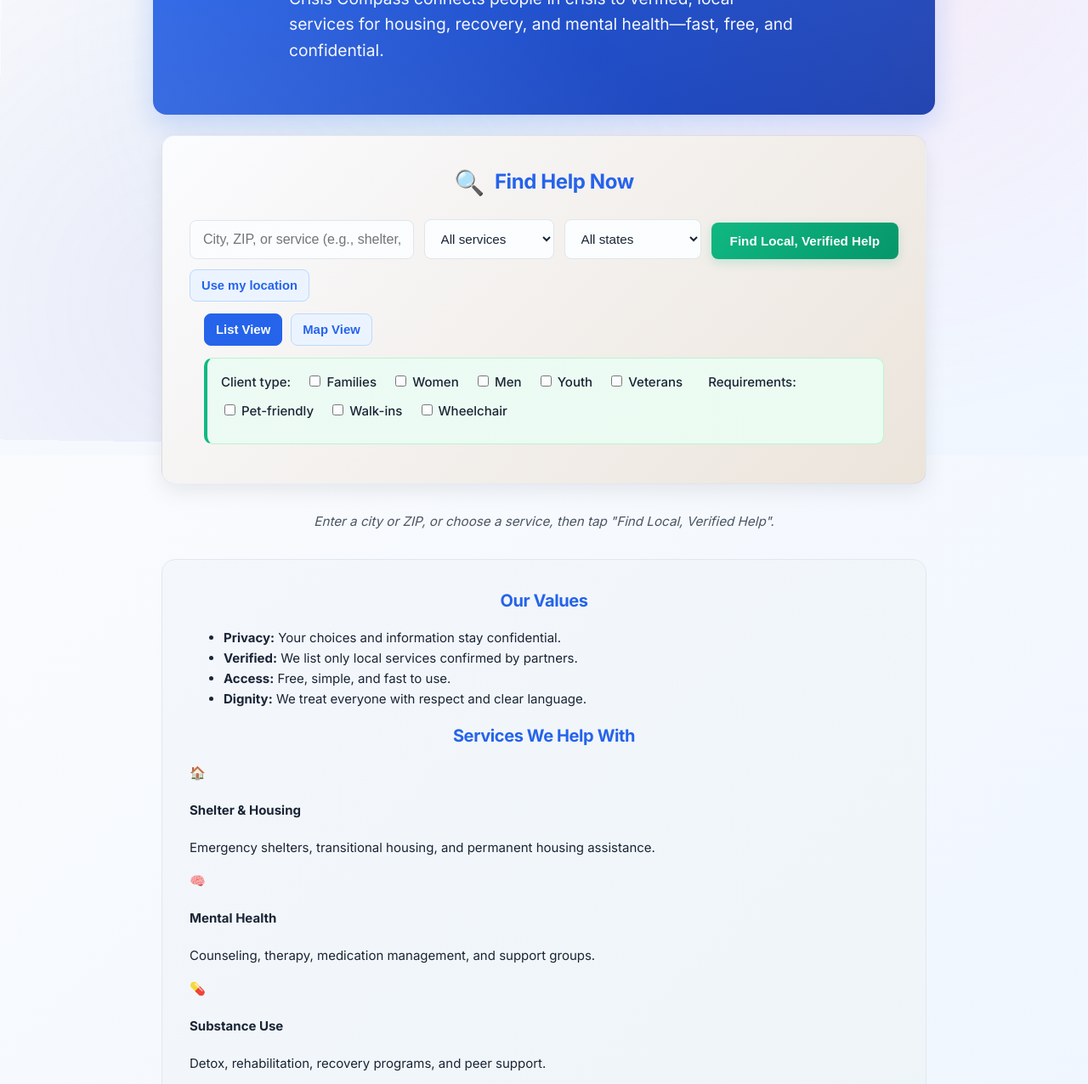
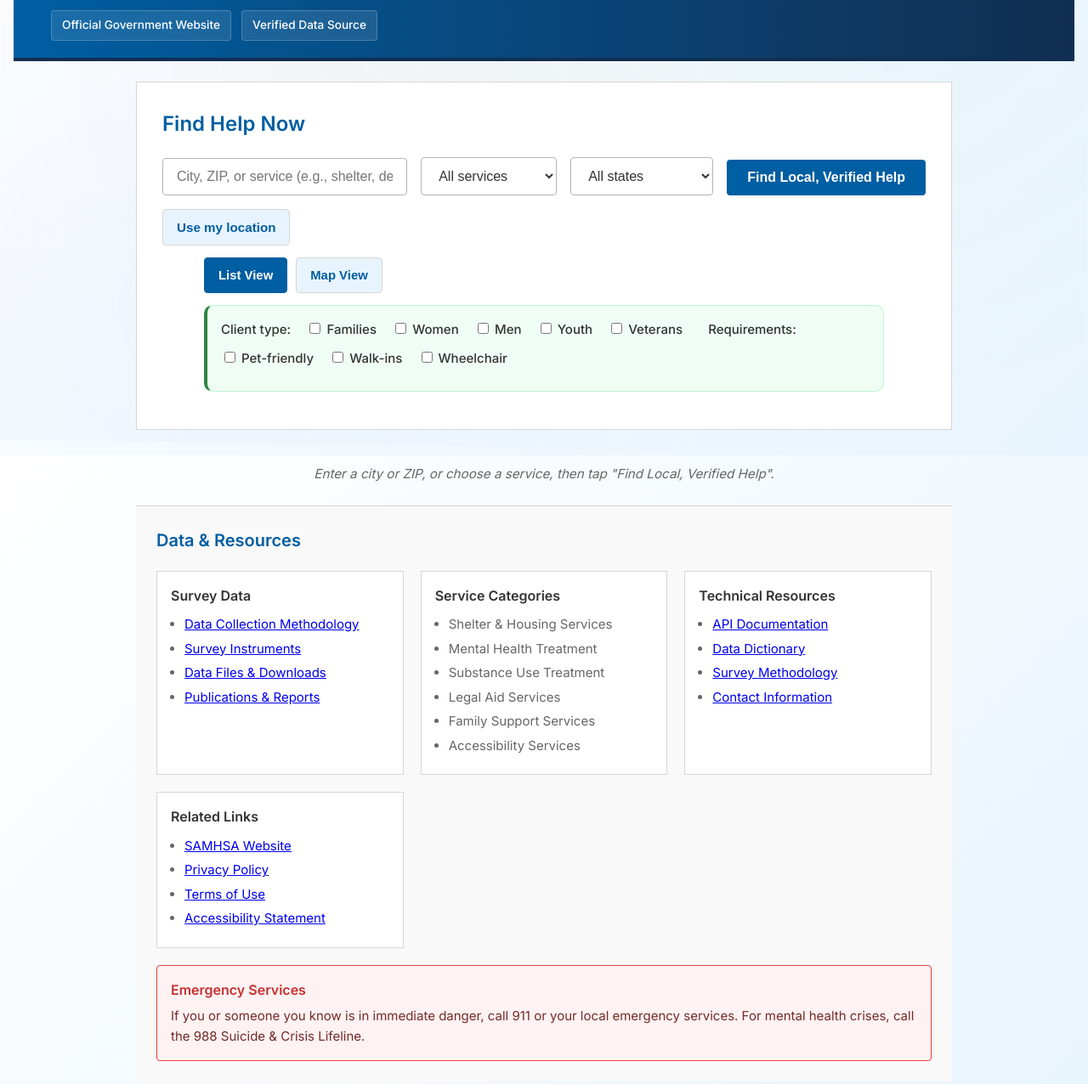
Before and after one commit to Aakash-Srinivasan02/Crisis_Compass, a website: page index.html in a window 1280 px wide. Shown: the part 264-1540 px from the top of the page at 85% size. Drawn offline with Linux system fonts and the light colour scheme.

Commit message:
Update project files: backend resources, frontend scripts, styles, and tests

```diff
--- a/index.html
+++ b/index.html
@@ -36,8 +36,19 @@
   </div>
 
   <header class="site-header">
-    <h1>Crisis Compass</h1>
-    <p class="mission">Crisis Compass connects people in crisis to verified, local services for housing, recovery, and mental health—fast, free, and confidential.</p>
+    <div class="header-content">
+      <div class="logo-section">
+        <span class="logo-icon">🏛️</span>
+        <div>
+          <h1>U.S. Department of Health & Human Services</h1>
+          <p class="mission">Substance Abuse and Mental Health Services Administration</p>
+        </div>
+      </div>
+      <div class="trust-indicators">
+        <span class="trust-badge">Official Government Website</span>
+        <span class="trust-badge">Verified Data Source</span>
+      </div>
+    </div>
   </header>
 
   <main>
@@ -46,7 +57,7 @@
       <form id="searchForm" onsubmit="return false;" class="form-simple">
         <label for="query" class="sr-only" data-i18n="search_label">Search by city, zip, or service</label>
         <input id="query" name="query" data-i18n-placeholder="search_placeholder" placeholder="City, ZIP, or service (e.g., shelter, detox)" autocomplete="off">
-        <select id="filter" onchange="doSearch(false)">
+        <select id="filter" onchange="if (!document.getElementById('mapViewBtn').classList.contains('active')) doSearch(false)">
           <option value="">All services</option>
           <option value="shelter">Shelter</option>
           <option value="housing">Housing</option>
@@ -54,7 +65,7 @@
           <option value="substance">Substance use</option>
           <option value="legal">Legal aid</option>
         </select>
-        <select id="stateFilter" onchange="doSearch(false)">
+        <select id="stateFilter" onchange="if (!document.getElementById('mapViewBtn').classList.contains('active')) doSearch(false)">
           <option value="">All states</option>
           <option value="AL">Alabama</option>
           <option value="AK">Alaska</option>
@@ -136,48 +147,51 @@
     </section>
 
     <section class="info">
-      <h3>Our Values</h3>
-      <ul>
-        <li><strong>Privacy:</strong> Your choices and information stay confidential.</li>
-        <li><strong>Verified:</strong> We list only local services confirmed by partners.</li>
-        <li><strong>Access:</strong> Free, simple, and fast to use.</li>
-        <li><strong>Dignity:</strong> We treat everyone with respect and clear language.</li>
-      </ul>
-      <h3>Services We Help With</h3>
-      <div class="service-grid">
-        <div class="service-item">
-          <div class="service-icon">🏠</div>
-          <h4>Shelter & Housing</h4>
-          <p>Emergency shelters, transitional housing, and permanent housing assistance.</p>
+      <h3>Data & Resources</h3>
+      <div class="info-grid">
+        <div class="info-section">
+          <h4>Survey Data</h4>
+          <ul>
+            <li><a href="#data-collection">Data Collection Methodology</a></li>
+            <li><a href="#survey-instruments">Survey Instruments</a></li>
+            <li><a href="#data-files">Data Files & Downloads</a></li>
+            <li><a href="#publications">Publications & Reports</a></li>
+          </ul>
         </div>
-        <div class="service-item">
-          <div class="service-icon">🧠</div>
-          <h4>Mental Health</h4>
-          <p>Counseling, therapy, medication management, and support groups.</p>
+        <div class="info-section">
+          <h4>Service Categories</h4>
+          <ul>
+            <li>Shelter & Housing Services</li>
+            <li>Mental Health Treatment</li>
+            <li>Substance Use Treatment</li>
+            <li>Legal Aid Services</li>
+            <li>Family Support Services</li>
+            <li>Accessibility Services</li>
+          </ul>
         </div>
-        <div class="service-item">
-          <div class="service-icon">💊</div>
-          <h4>Substance Use</h4>
-          <p>Detox, rehabilitation, recovery programs, and peer support.</p>
+        <div class="info-section">
+          <h4>Technical Resources</h4>
+          <ul>
+            <li><a href="#api-documentation">API Documentation</a></li>
+            <li><a href="#data-dictionary">Data Dictionary</a></li>
+            <li><a href="#methodology">Survey Methodology</a></li>
+            <li><a href="#contact">Contact Information</a></li>
+          </ul>
         </div>
-        <div class="service-item">
-          <div class="service-icon">⚖️</div>
-          <h4>Legal Aid</h4>
-          <p>Legal assistance, advocacy, and protection services.</p>
-        </div>
-        <div class="service-item">
-          <div class="service-icon">👨‍👩‍👧‍👦</div>
-          <h4>Family Support</h4>
-          <p>Services for families, youth, veterans, and specific client groups.</p>
-        </div>
-        <div class="service-item">
-          <div class="service-icon">♿</div>
-          <h4>Accessibility</h4>
-          <p>Wheelchair accessible, pet-friendly, walk-in services, and more.</p>
+        <div class="info-section">
+          <h4>Related Links</h4>
+          <ul>
+            <li><a href="https://www.samhsa.gov" target="_blank">SAMHSA Website</a></li>
+            <li><a href="#privacy">Privacy Policy</a></li>
+            <li><a href="#terms">Terms of Use</a></li>
+            <li><a href="#accessibility">Accessibility Statement</a></li>
+          </ul>
         </div>
       </div>
-      <h3>In an emergency</h3>
-      <p>If you or someone is in immediate danger call 911 or your local crisis line.</p>
+      <div class="emergency-notice">
+        <h4>Emergency Services</h4>
+        <p>If you or someone you know is in immediate danger, call 911 or your local emergency services. For mental health crises, call the 988 Suicide & Crisis Lifeline.</p>
+      </div>
     </section>
   </main>
 
--- a/scripts.js
+++ b/scripts.js
@@ -345,7 +345,7 @@
 document.addEventListener('DOMContentLoaded', async ()=>{
   // Set up search input
   const q = document.getElementById('query');
-  q.addEventListener('keydown', (e)=>{ if(e.key==='Enter'){ doSearch(true); e.preventDefault(); } });
+  q.addEventListener('keydown', async (e)=>{ if(e.key==='Enter'){ await doSearch(true); e.preventDefault(); } });
 
   // Load low-bandwidth preference
   if(localStorage.getItem('lowBandwidth')==='1') document.body.classList.add('low-bandwidth');
--- a/styles.css
+++ b/styles.css
@@ -1,46 +1,94 @@
-:root{--bg:#fafbfd;--text:#1a2332;--accent:#2563eb;--accent-2:#1e40af;--success:#10b981;--warm:#f59e0b;--gentle:#f0e5dd;--soft-blue:#eff6ff;--gray-600:#4b5563;--gray-200:#e5e7eb}
+:root{
+  --bg:#ffffff;
+  --text:#333333;
+  --text-secondary:#666666;
+  --accent:#005ea2;
+  --accent-2:#112e51;
+  --accent-light:#e8f4fd;
+  --success:#2e8540;
+  --success-light:#e7f4e4;
+  --warm:#fdb81e;
+  --warm-light:#fef2e4;
+  --gentle:#f9f9f9;
+  --soft-blue:#e8f4fd;
+  --gray-50:#f9f9f9;
+  --gray-100:#f1f1f1;
+  --gray-200:#e4e4e4;
+  --gray-300:#d6d6d6;
+  --gray-400:#b4b4b4;
+  --gray-500:#999999;
+  --gray-600:#666666;
+  --gray-700:#4d4d4d;
+  --gray-800:#333333;
+  --gray-900:#1a1a1a;
+  --shadow-sm:0 1px 2px 0 rgba(0, 0, 0, 0.05);
+  --shadow:0 1px 3px 0 rgba(0, 0, 0, 0.1), 0 1px 2px 0 rgba(0, 0, 0, 0.06);
+  --shadow-md:0 4px 6px -1px rgba(0, 0, 0, 0.1), 0 2px 4px -1px rgba(0, 0, 0, 0.06);
+  --shadow-lg:0 10px 15px -3px rgba(0, 0, 0, 0.1), 0 4px 6px -2px rgba(0, 0, 0, 0.05);
+  --shadow-xl:0 20px 25px -5px rgba(0, 0, 0, 0.1), 0 10px 10px -5px rgba(0, 0, 0, 0.04);
+  --border-radius:4px;
+  --border-radius-lg:6px;
+  --border-radius-xl:8px;
+}
 *{box-sizing:border-box}
 html,body{height:100%;margin:0;font-family:'Inter',-apple-system,BlinkMacSystemFont,'Segoe UI',Roboto,'Helvetica Neue',Arial,sans-serif;-webkit-font-smoothing:antialiased;-moz-osx-font-smoothing:grayscale}
-body{background:linear-gradient(135deg, var(--bg) 0%, var(--soft-blue) 100%);color:var(--text);line-height:1.6;padding:16px;font-size:15px;position:relative;overflow-x:hidden}
-body::before{content:'';position:fixed;top:0;left:0;width:100%;height:100%;background-image:radial-gradient(circle at 20% 80%, rgba(120, 119, 198, 0.1) 0%, transparent 50%),radial-gradient(circle at 80% 20%, rgba(255, 119, 198, 0.1) 0%, transparent 50%),radial-gradient(circle at 40% 40%, rgba(120, 219, 226, 0.1) 0%, transparent 50%);animation:float 20s ease-in-out infinite;pointer-events:none;z-index:-1}
+body{
+  background:linear-gradient(135deg, var(--bg) 0%, var(--soft-blue) 100%);
+  color:var(--text);
+  line-height:1.6;
+  padding:16px;
+  font-size:15px;
+  position:relative;
+  overflow-x:hidden;
+  font-weight:400;
+}
+body::before{
+  content:'';
+  position:fixed;
+  top:0;
+  left:0;
+  width:100%;
+  height:100%;
+  background-image:radial-gradient(circle at 20% 80%, rgba(29, 78, 216, 0.03) 0%, transparent 50%),radial-gradient(circle at 80% 20%, rgba(5, 150, 105, 0.03) 0%, transparent 50%),radial-gradient(circle at 40% 40%, rgba(217, 119, 6, 0.03) 0%, transparent 50%);
+  animation:float 20s ease-in-out infinite;
+  pointer-events:none;
+  z-index:-1;
+}
 @keyframes float{0%,100%{transform:translateY(0px) rotate(0deg)}33%{transform:translateY(-10px) rotate(1deg)}66%{transform:translateY(10px) rotate(-1deg)}}
-main{max-width:920px;margin:0 auto}
-.site-header{max-width:920px;margin:0 auto 24px;background:linear-gradient(135deg, #2563eb, #1e40af);color:#fff;padding:40px 32px;border-radius:16px;box-shadow:0 12px 32px rgba(37, 99, 235, 0.2);position:relative;overflow:hidden}
-.site-header::before{content:'';position:absolute;top:0;left:0;right:0;bottom:0;background:linear-gradient(45deg, rgba(255,255,255,0.1) 0%, transparent 50%, rgba(255,255,255,0.05) 100%);pointer-events:none}
-.header-content{position:relative;z-index:1;text-align:center}
-.logo-section{display:flex;align-items:center;justify-content:center;gap:12px;margin-bottom:16px}
-.logo-icon{font-size:2.5rem;filter:drop-shadow(0 2px 4px rgba(0,0,0,0.2))}
-.site-header h1{font-size:2.8rem;margin:0;letter-spacing:-1px;font-weight:700;text-shadow:0 2px 4px rgba(0,0,0,0.3)}
-.mission{font-size:1.2rem;margin:0 0 20px;opacity:0.95;line-height:1.6;font-weight:400;max-width:600px;margin-left:auto;margin-right:auto}
-.trust-indicators{display:flex;gap:16px;justify-content:center;flex-wrap:wrap;margin-top:20px}
-.trust-badge{background:rgba(255,255,255,0.15);padding:8px 16px;border-radius:20px;font-size:0.9rem;font-weight:500;border:1px solid rgba(255,255,255,0.2);backdrop-filter:blur(10px)}
-.top-utility{display:flex;justify-content:space-between;align-items:center;gap:12px;max-width:900px;margin:0 auto 16px;padding:0 4px}
-.hotline{display:flex;gap:12px;flex-wrap:wrap}
-.hotline-link{background:#fee2e2;padding:10px 14px;border-radius:8px;color:#991b1b;font-weight:700;text-decoration:none;font-size:0.92rem;box-shadow:0 2px 8px rgba(153, 27, 27, 0.08);transition:all 0.2s;border:1px solid #fecaca}
-.hotline-link:hover{background:#fecaca;transform:translateY(-2px);box-shadow:0 4px 12px rgba(153, 27, 27, 0.15)}
-.utility-controls{display:flex;gap:10px;align-items:center;flex-wrap:wrap}
-.small-btn{background:var(--soft-blue);border:1.5px solid #bfdbfe;padding:10px 13px;border-radius:8px;cursor:pointer;font-weight:600;color:var(--accent);transition:all 0.2s;font-size:0.92rem}
-.small-btn:hover{background:#dbeafe;border-color:#3b82f6;transform:translateY(-2px);box-shadow:0 2px 8px rgba(37, 99, 235, 0.15)}
-#langSelect{padding:10px 13px;border-radius:8px;border:1.5px solid #bfdbfe;font-size:0.92rem;background:#fff;color:var(--text);cursor:pointer;transition:all 0.2s}
-#langSelect:hover{border-color:var(--accent)}
-.privacy-link{color:var(--accent);text-decoration:none;margin-left:8px;font-weight:600;transition:color 0.2s;font-size:0.92rem}
+main{max-width:1000px;margin:0 auto;padding:0 20px}
+.site-header{background:var(--accent);color:#fff;padding:20px 0;border-bottom:4px solid var(--accent-2);position:relative}
+.site-header::before{content:'';position:absolute;top:0;left:0;right:0;bottom:0;background:linear-gradient(to right, var(--accent), var(--accent-2));pointer-events:none}
+.header-content{position:relative;z-index:1;max-width:1200px;margin:0 auto;padding:0 20px;text-align:left}
+.logo-section{display:flex;align-items:center;gap:12px;margin-bottom:10px}
+.logo-icon{font-size:2rem;filter:drop-shadow(0 1px 2px rgba(0,0,0,0.3))}
+.site-header h1{font-size:2rem;margin:0;letter-spacing:-0.5px;font-weight:700;text-shadow:0 1px 2px rgba(0,0,0,0.3)}
+.mission{font-size:1rem;margin:0 0 15px;opacity:0.95;line-height:1.4;font-weight:400;max-width:800px}
+.trust-indicators{display:flex;gap:12px;flex-wrap:wrap;margin-top:15px}
+.trust-badge{background:rgba(255,255,255,0.1);padding:6px 12px;border-radius:4px;font-size:0.85rem;font-weight:500;border:1px solid rgba(255,255,255,0.2)}
+.top-utility{display:flex;justify-content:space-between;align-items:center;gap:16px;max-width:1000px;margin:0 auto 20px;padding:0 4px}
+.hotline{display:flex;gap:16px;flex-wrap:wrap}
+.hotline-link{background:#fef2f2;padding:12px 16px;border-radius:var(--border-radius);color:#dc2626;font-weight:700;text-decoration:none;font-size:0.95rem;box-shadow:var(--shadow);transition:all 0.25s;border:1px solid #fecaca}
+.hotline-link:hover{background:#fecaca;transform:translateY(-2px);box-shadow:var(--shadow-md);color:#b91c1c}
+.utility-controls{display:flex;gap:12px;align-items:center;flex-wrap:wrap}
+.small-btn{background:var(--accent-light);border:1.5px solid var(--gray-300);padding:12px 16px;border-radius:var(--border-radius);cursor:pointer;font-weight:600;color:var(--accent);transition:all 0.25s;font-size:0.95rem}
+.small-btn:hover{background:#dbeafe;border-color:var(--accent);transform:translateY(-2px);box-shadow:var(--shadow-md)}
+#langSelect{padding:12px 16px;border-radius:var(--border-radius);border:1.5px solid var(--gray-300);font-size:0.95rem;background:#fff;color:var(--text);cursor:pointer;transition:all 0.25s}
+#langSelect:hover{border-color:var(--accent);box-shadow:0 0 0 3px rgba(29, 78, 216, 0.1)}
+.privacy-link{color:var(--accent);text-decoration:none;margin-left:8px;font-weight:600;transition:color 0.25s;font-size:0.95rem}
 .privacy-link:hover{color:var(--accent-2);text-decoration:underline}
-.quick-exit{background:linear-gradient(135deg, #ef4444, #dc2626);color:#fff;padding:10px 13px;border-radius:8px;border:none;font-weight:700;cursor:pointer;box-shadow:0 2px 8px rgba(239, 68, 68, 0.2);transition:all 0.2s;font-size:0.92rem}
-.quick-exit:hover{transform:translateY(-2px);box-shadow:0 4px 12px rgba(239, 68, 68, 0.3)}
-.search-box{max-width:900px;margin:20px auto 32px;padding:32px;border-radius:16px;background:linear-gradient(135deg, #fff 0%, var(--gentle) 100%);box-shadow:0 8px 24px rgba(0, 0, 0, 0.08);border:1.5px solid rgba(37, 99, 235, 0.1);position:relative}
-.search-box::before{content:'';position:absolute;top:0;left:0;right:0;bottom:0;background:linear-gradient(135deg, rgba(37, 99, 235, 0.02) 0%, rgba(16, 185, 129, 0.02) 100%);border-radius:16px;pointer-events:none}
+.quick-exit{background:linear-gradient(135deg, #ef4444, #dc2626);color:#fff;padding:12px 16px;border-radius:var(--border-radius);border:none;font-weight:700;cursor:pointer;box-shadow:var(--shadow);transition:all 0.25s;font-size:0.95rem}
+.quick-exit:hover{transform:translateY(-2px);box-shadow:var(--shadow-lg)}
+.search-box{max-width:1200px;margin:24px auto 40px;padding:30px;background:#fff;border:1px solid var(--gray-300);position:relative}
 .search-content{position:relative;z-index:1}
-.search-box h2{color:var(--accent);margin:0 0 20px;font-size:1.5rem;font-weight:700;letter-spacing:-0.4px;text-align:center;position:relative}
-.search-box h2::before{content:'🔍';font-size:1.8rem;margin-right:12px;vertical-align:middle;animation:bounce 2s ease-in-out infinite}
-@keyframes bounce{0%,20%,50%,80%,100%{transform:translateY(0)}40%{transform:translateY(-5px)}60%{transform:translateY(-3px)}}
-.form-simple{display:flex;gap:12px;flex-wrap:wrap;align-items:flex-end}
-input#query{flex:1;padding:13px 15px;font-size:1rem;border:1.5px solid var(--gray-200);border-radius:8px;transition:all 0.2s;min-width:200px}
-input#query:focus{outline:none;border-color:var(--accent);box-shadow:0 0 0 3px rgba(37, 99, 235, 0.1)}
-select{padding:13px 15px;border-radius:8px;border:1.5px solid var(--gray-200);font-size:0.95rem;background:#fff;cursor:pointer;transition:all 0.2s;color:var(--text)}
-select:focus{outline:none;border-color:var(--accent);box-shadow:0 0 0 3px rgba(37, 99, 235, 0.1)}
-.cta{background:linear-gradient(135deg, var(--success), #059669);color:#fff;border:none;padding:13px 22px;border-radius:8px;font-size:0.95rem;cursor:pointer;font-weight:700;box-shadow:0 4px 12px rgba(16, 185, 129, 0.2);transition:all 0.2s;white-space:nowrap}
-.cta:hover{transform:translateY(-2px);box-shadow:0 6px 16px rgba(16, 185, 129, 0.3)}
-.cta:active{transform:translateY(0);box-shadow:0 2px 8px rgba(16, 185, 129, 0.15)}
+.search-box h2{color:var(--accent);margin:0 0 20px;font-size:1.5rem;font-weight:600;text-align:left}
+.form-simple{display:flex;gap:16px;flex-wrap:wrap;align-items:flex-end}
+input#query{flex:1;padding:12px 16px;font-size:1rem;border:1px solid var(--gray-400);border-radius:var(--border-radius);transition:all 0.25s;min-width:200px;font-weight:400}
+input#query:focus{outline:none;border-color:var(--accent);box-shadow:0 0 0 2px rgba(0, 94, 162, 0.2);background:#fff}
+select{padding:12px 16px;border-radius:var(--border-radius);border:1px solid var(--gray-400);font-size:1rem;background:#fff;cursor:pointer;transition:all 0.25s;color:var(--text);font-weight:400}
+select:focus{outline:none;border-color:var(--accent);box-shadow:0 0 0 2px rgba(0, 94, 162, 0.2)}
+.cta{background:var(--accent);color:#fff;border:none;padding:12px 24px;border-radius:var(--border-radius);font-size:1rem;cursor:pointer;font-weight:600;transition:all 0.25s;white-space:nowrap}
+.cta:hover{background:var(--accent-2);transform:translateY(-1px);box-shadow:0 2px 4px rgba(0,0,0,0.2)}
+.cta:active{transform:translateY(0);box-shadow:0 1px 2px rgba(0,0,0,0.1)}
 .results{max-width:800px;margin:0 auto 24px}
 .view-toggle{max-width:800px;margin:14px auto;display:flex;gap:10px}
 .view-toggle .small-btn{font-size:0.93rem}
@@ -60,27 +108,25 @@
 .low-bandwidth .hotline-link{padding:6px 6px}
 .low-bandwidth .small-btn{padding:6px}
 
-.card{border:1.5px solid #e5e7eb;padding:20px;border-radius:12px;margin-bottom:16px;background:linear-gradient(135deg, #fff 0%, #fafbfc 100%);box-shadow:0 4px 12px rgba(0, 0, 0, 0.06);transition:all 0.3s ease;border-left:4px solid var(--warm);position:relative;overflow:hidden}
-.card::before{content:'';position:absolute;top:0;left:0;right:0;bottom:0;background:linear-gradient(135deg, rgba(245, 158, 11, 0.02) 0%, rgba(16, 185, 129, 0.02) 100%);pointer-events:none}
-.card:hover{box-shadow:0 12px 32px rgba(0, 0, 0, 0.12);transform:translateY(-4px) scale(1.02);border-color:#fbbf24}
-.card:hover .card-icon{transform:scale(1.1) rotate(5deg)}
-.card h4{margin:0 0 10px;font-size:1.1rem;color:var(--text);font-weight:700;letter-spacing:-0.3px}
-.card a{color:var(--accent);text-decoration:none;font-weight:600;transition:color 0.2s;font-size:0.95rem}
+.card{border:1px solid var(--gray-200);padding:24px;border-radius:var(--border-radius-lg);margin-bottom:20px;background:linear-gradient(135deg, #fff 0%, #fafbfc 100%);box-shadow:var(--shadow);transition:all 0.3s ease;border-left:4px solid var(--warm);position:relative;overflow:hidden}
+.card::before{content:'';position:absolute;top:0;left:0;right:0;bottom:0;background:linear-gradient(135deg, rgba(217, 119, 6, 0.02) 0%, rgba(5, 150, 105, 0.02) 100%);pointer-events:none}
+.card:hover{box-shadow:var(--shadow-lg);transform:translateY(-4px) scale(1.01);border-color:var(--warm)}
+.card h4{margin:0 0 12px;font-size:1.15rem;color:var(--text);font-weight:700;letter-spacing:-0.4px;line-height:1.4}
+.card a{color:var(--accent);text-decoration:none;font-weight:600;transition:color 0.25s;font-size:0.98rem}
 .card a:hover{color:var(--accent-2);text-decoration:underline}
-.meta{color:var(--gray-600);font-size:0.92rem;margin-bottom:10px;font-weight:500}
-.verified{display:inline-block;background:#e0f2fe;color:#0369a1;padding:5px 11px;border-radius:6px;font-weight:700;margin-left:8px;font-size:0.82rem}
-.info{max-width:900px;margin:0 auto;padding:32px;background:linear-gradient(135deg, #f8fafc 0%, #f1f5f9 100%);border-radius:16px;border:1.5px solid #e2e8f0;margin-top:32px;position:relative}
-.info::before{content:'';position:absolute;top:0;left:0;right:0;bottom:0;background:linear-gradient(135deg, rgba(37, 99, 235, 0.02) 0%, rgba(16, 185, 129, 0.02) 100%);border-radius:16px;pointer-events:none}
-.info-content{position:relative;z-index:1}
-.info h3{color:var(--accent);margin:0 0 16px;font-size:1.25rem;font-weight:700;letter-spacing:-0.4px;text-align:center}
-.info-grid{display:grid;grid-template-columns:repeat(auto-fit,minmax(250px,1fr));gap:24px;margin-top:24px}
-.info-section{background:#fff;padding:20px;border-radius:12px;border:1px solid #e2e8f0;box-shadow:0 2px 8px rgba(0,0,0,0.04)}
-.info-section h4{margin:0 0 12px;font-size:1.1rem;font-weight:600;color:var(--text)}
-.info-section ul{padding-left:20px;line-height:1.7;margin:0}
-.info-section li{margin-bottom:8px;color:var(--gray-600);font-weight:500}
-.emergency-notice{background:linear-gradient(135deg, #fef2f2, #fee2e2);border:1px solid #fecaca;border-radius:12px;padding:20px;margin-top:24px;text-align:center}
-.emergency-notice h4{margin:0 0 8px;font-size:1.1rem;font-weight:700;color:#991b1b}
-.emergency-notice p{margin:0;color:#7f1d1d;font-weight:500}
+.meta{color:var(--text-secondary);font-size:0.95rem;margin-bottom:12px;font-weight:500;line-height:1.5}
+.verified{display:inline-block;background:#dbeafe;color:#1e40af;padding:6px 12px;border-radius:6px;font-weight:700;margin-left:8px;font-size:0.85rem;border:1px solid #bfdbfe}
+.info{max-width:1200px;margin:0 auto;padding:24px;background:var(--gentle);border-top:1px solid var(--gray-300);margin-top:24px}
+.info-content{}
+.info h3{color:var(--accent);margin:0 0 16px;font-size:1.25rem;font-weight:600;text-align:left}
+.info-grid{display:grid;grid-template-columns:repeat(auto-fit,minmax(250px,1fr));gap:20px;margin-top:20px}
+.info-section{background:#fff;padding:16px;border:1px solid var(--gray-300)}
+.info-section h4{margin:0 0 10px;font-size:1rem;font-weight:600;color:var(--text)}
+.info-section ul{padding-left:16px;line-height:1.5;margin:0}
+.info-section li{margin-bottom:6px;color:var(--text-secondary);font-weight:400}
+.emergency-notice{background:#fff2f2;border:1px solid #e53e3e;border-radius:4px;padding:16px;margin-top:20px;text-align:left}
+.emergency-notice h4{margin:0 0 6px;font-size:1rem;font-weight:600;color:#c53030}
+.emergency-notice p{margin:0;color:#742a2a;font-weight:400}
 .hint{color:var(--gray-600);font-style:italic;font-size:0.95rem;text-align:center;margin:16px 0}
 .sr-only{position:absolute!important;height:1px;width:1px;overflow:hidden;clip:rect(1px,1px,1px,1px);white-space:nowrap}
 @media (max-width:520px){.site-header{padding:20px}.site-header h1{font-size:1.7rem;margin-bottom:10px}.mission{font-size:0.95rem}.search-box{padding:20px}.search-box h2{font-size:1.15rem;margin-bottom:14px}.form-simple{flex-direction:column}.form-simple input, .form-simple select, .form-simple button{width:100%}.card h4{font-size:1rem}.meta{font-size:0.85rem}input#query{font-size:1rem}}
```
Also changed, not shown: backend/resources.json (+24 -24 lines), test-functions.js (+8 -4 lines).
